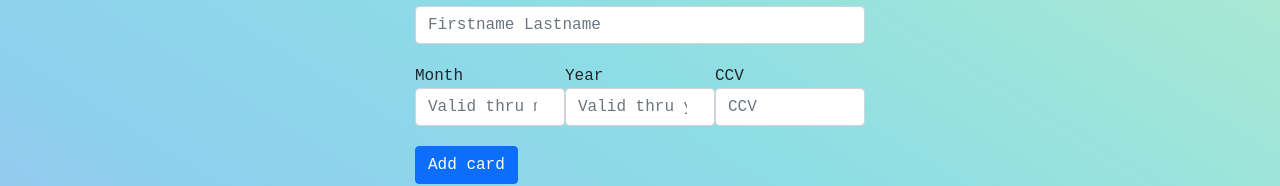
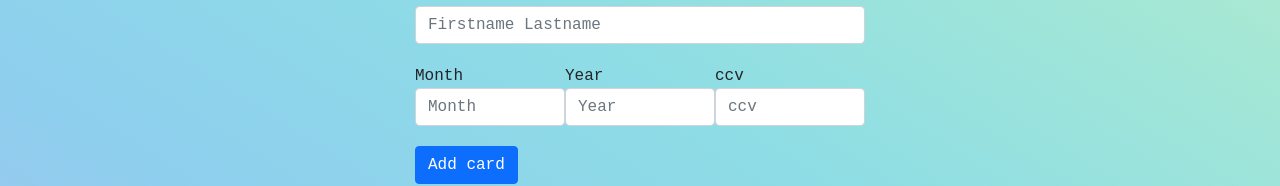
Before and after one commit to Acrasia86/walletTest, a React (Create React App) app: page /addCard in a window 1280 px wide. Shown: the part 331-517 px from the top of the page. Built offline with nearby package versions, Linux system fonts and the light colour scheme.

Commit message:
fixed card bug

```diff
--- a/src/components/NotActiveCard.jsx
+++ b/src/components/NotActiveCard.jsx
@@ -5,10 +5,11 @@ import React from 'react'
     card.isUsed === false ? <div></div> :
     <div>
 
+
     <div class="card">
       <div class="card__front card__part">
-    <p className="card__front-square card__square">Visa</p>
-    <img class="card__front-logo card__logo" src="https://www.fireeye.com/partners/strategic-technology-partners/visa-fireeye-cyber-watch-program/_jcr_content/content-par/grid_20_80_full/grid-20-left/image.img.png/1505254557388.png" />
+        <p class="card__front-square card__square"> </p>
+        <p style={{color: 'white'}} class="card__front-logo card__logo"> Visa</p>
         <p class="card_numer">{card.cardNumber}</p>
         <div class="card__space-75">
           <span class="card__label">Card holder</span>
@@ -26,8 +27,6 @@ import React from 'react'
           <div class="card__secret">
             <p class="card__secret--last">{card.ccv}</p>
           </div>
-      <img class="card__back-square card__square" src="https://image.ibb.co/cZeFjx/little_square.png" />
-      <img class="card__back-logo card__logo" src="https://www.fireeye.com/partners/strategic-technology-partners/visa-fireeye-cyber-watch-program/_jcr_content/content-par/grid_20_80_full/grid-20-left/image.img.png/1505254557388.png" />
 
         </div>
       </div>
--- a/src/pages/AddCard.jsx
+++ b/src/pages/AddCard.jsx
@@ -53,15 +53,15 @@ import { addActiveCard } from '../redux/slice/cardSlice'
   <div className='validContainer'>
   <div className="form-group">
     <label htmlFor="validThruMonth">Month</label>
-    <input type="number" className="form-control cardInput" id="expireMonth" placeholder="Valid thru month" />
+    <input type="number" className="form-control cardInput" id="expireMonth" placeholder="Month" />
   </div>
   <div className="form-group">
     <label htmlFor="validThruYear">Year</label>
-    <input type="number" className="form-control cardInput" id="expireYear" placeholder="Valid thru year" />
+    <input type="number" className="form-control cardInput" id="expireYear" placeholder="Year" />
   </div>
   <div className="form-group">
-    <label htmlFor="ccv">CCV</label>
-    <input type="number" className="form-control cardInput" id="ccv" placeholder="CCV" />
+    <label htmlFor="ccv">ccv</label>
+    <input type="number" className="form-control cardInput" id="ccv" placeholder="ccv" />
   </div>
   </div>
   <button onClick={handleAddCard} className="btn btn-primary">Add card</button>
```
Lines whose indentation alone changed are shown as unchanged.
